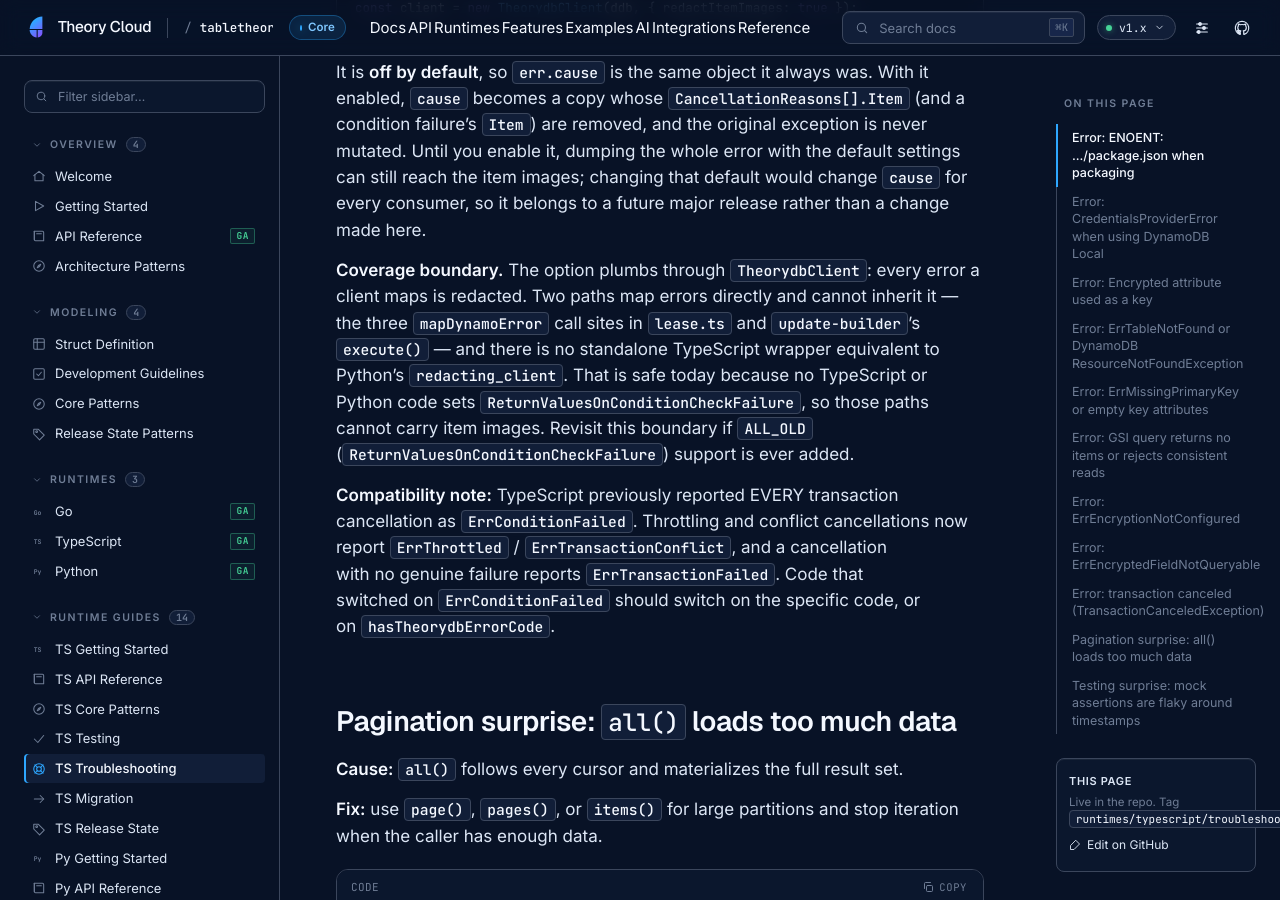
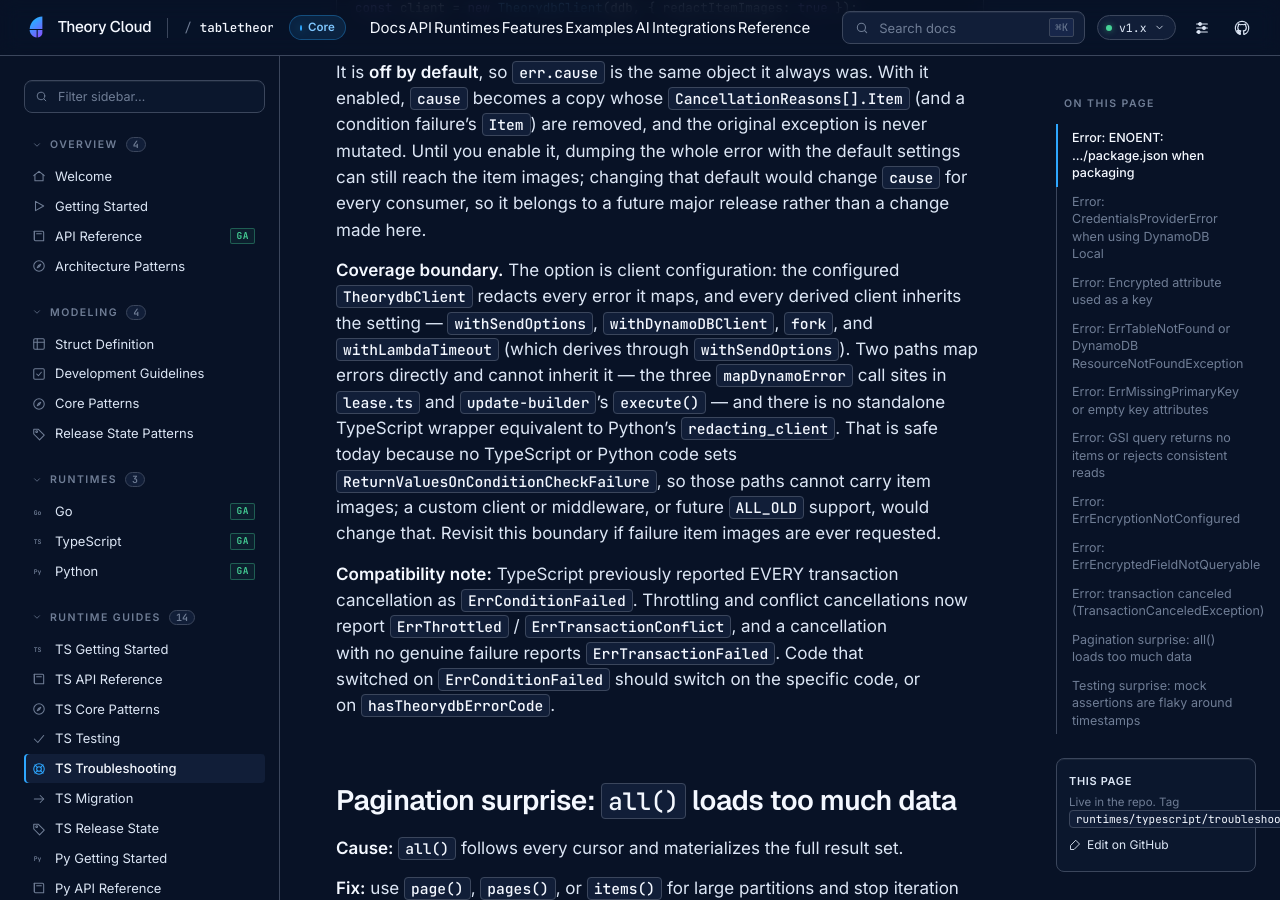
Before and after one commit to theory-cloud/TableTheory, a Jekyll site: the page built from docs/runtimes/typescript/troubleshooting.md, in a window 1280 px wide and 900 px high, scrolled down 5385 px. Built offline with Jekyll 4.4.1, drawn with Linux system fonts in a browser that asks for light colours.

Commit message:
docs: correct derived-client redaction coverage
The three troubleshooting guides claimed redactItemImages plumbed through TheorydbClient so every client-mapped error was redacted, while withSendOptions, withDynamoDBClient, and fork silently reset it. They also implied the direct mapper paths could carry item images only because of ALL_OLD support.

State the guarantee that now holds: the configured client and every derived client (including withLambdaTimeout, which derives through withSendOptions) inherit the setting. Keep the direct-mapper coverage boundary and the stock-command residual (no ReturnValuesOnConditionCheckFailure) explicit, and keep the non-redaction default named. The canonical guide, the runtime guide, and the package guide stay aligned (R43).

Refs Factory docs/058 TableTheory-sec-20261030-m3.

```diff
--- a/docs/runtimes/typescript/troubleshooting.md
+++ b/docs/runtimes/typescript/troubleshooting.md
@@ -190,14 +190,17 @@ mutated. Until you enable it, dumping the whole error with the default settings
 still reach the item images; changing that default would change `cause` for every
 consumer, so it belongs to a future major release rather than a change made here.
 
-**Coverage boundary.** The option plumbs through `TheorydbClient`: every error a
-client maps is redacted. Two paths map errors directly and cannot inherit it — the
-three `mapDynamoError` call sites in `lease.ts` and `update-builder`'s `execute()`
-— and there is no standalone TypeScript wrapper equivalent to Python's
-`redacting_client`. That is safe today because no TypeScript or Python code sets
-`ReturnValuesOnConditionCheckFailure`, so those paths cannot carry item images.
-Revisit this boundary if `ALL_OLD` (`ReturnValuesOnConditionCheckFailure`) support
-is ever added.
+**Coverage boundary.** The option is client configuration: the configured
+`TheorydbClient` redacts every error it maps, and every derived client inherits
+the setting — `withSendOptions`, `withDynamoDBClient`, `fork`, and
+`withLambdaTimeout` (which derives through `withSendOptions`). Two paths map
+errors directly and cannot inherit it — the three `mapDynamoError` call sites in
+`lease.ts` and `update-builder`'s `execute()` — and there is no standalone
+TypeScript wrapper equivalent to Python's `redacting_client`. That is safe today
+because no TypeScript or Python code sets
+`ReturnValuesOnConditionCheckFailure`, so those paths cannot carry item images;
+a custom client or middleware, or future `ALL_OLD` support, would change that.
+Revisit this boundary if failure item images are ever requested.
 
 **Compatibility note:** TypeScript previously reported EVERY transaction cancellation as `ErrConditionFailed`.
 Throttling and conflict cancellations now report `ErrThrottled` / `ErrTransactionConflict`, and a cancellation with no
```
Also changed, not shown: docs/troubleshooting.md (+11 -7 lines), ts/docs/troubleshooting.md (+11 -8 lines).
